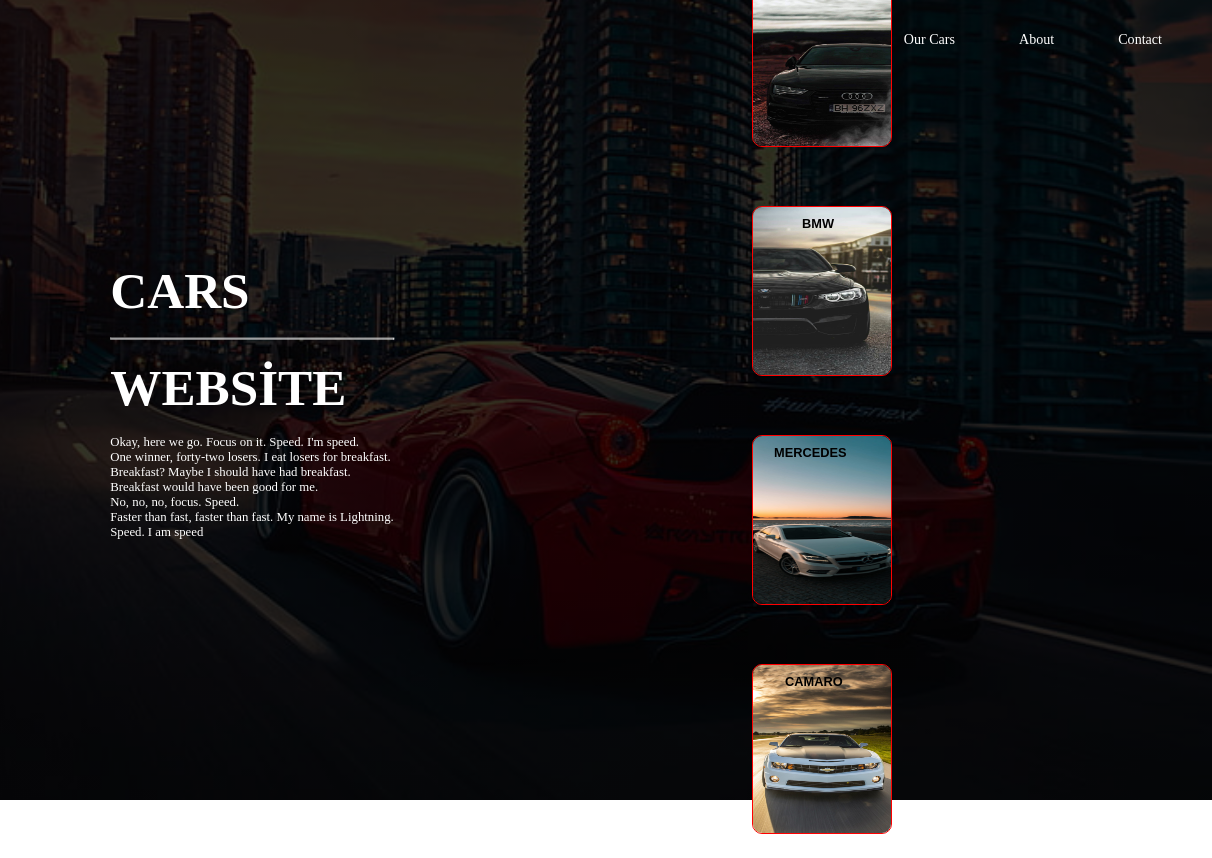
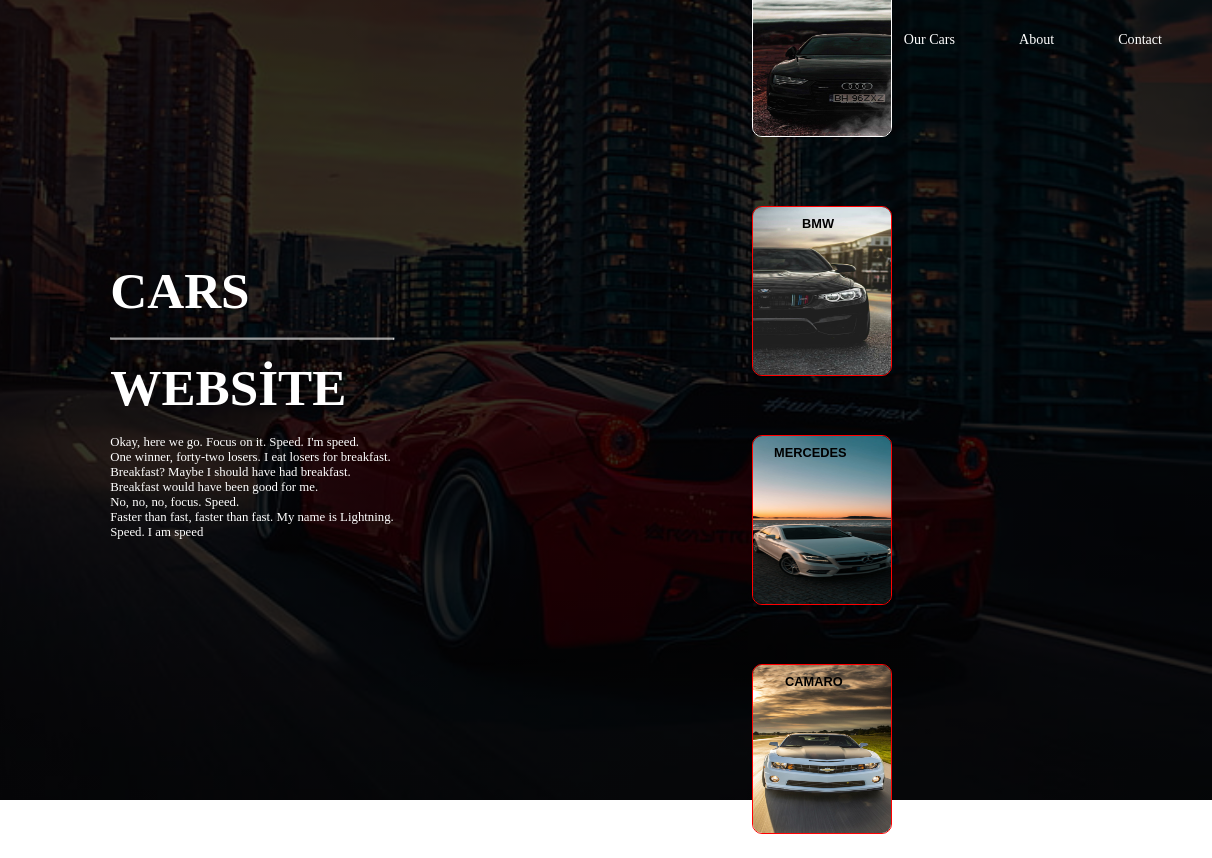
Before and after one commit to simely/BasicCarsWebsite, a plain HTML site: page index.html in a window 1280 px wide. In both pictures the pointer is over the picture 890 px from the left and 62 px from the top of the page. Shown: the full height of the page, 68-1280 px from the left. Drawn offline with Linux system fonts and the light colour scheme.

Commit message:
Update style.css

```diff
--- a/style.css
+++ b/style.css
@@ -79,6 +79,12 @@
     height: 170px;
 }
 
+#cars ul li a img:hover{
+    transform: translateY(-10px);
+    border-color: white;
+    transition: ease 0.5s;
+}
+
 #cars ul li #audi{
     position: relative;
     top: 25px;
```
